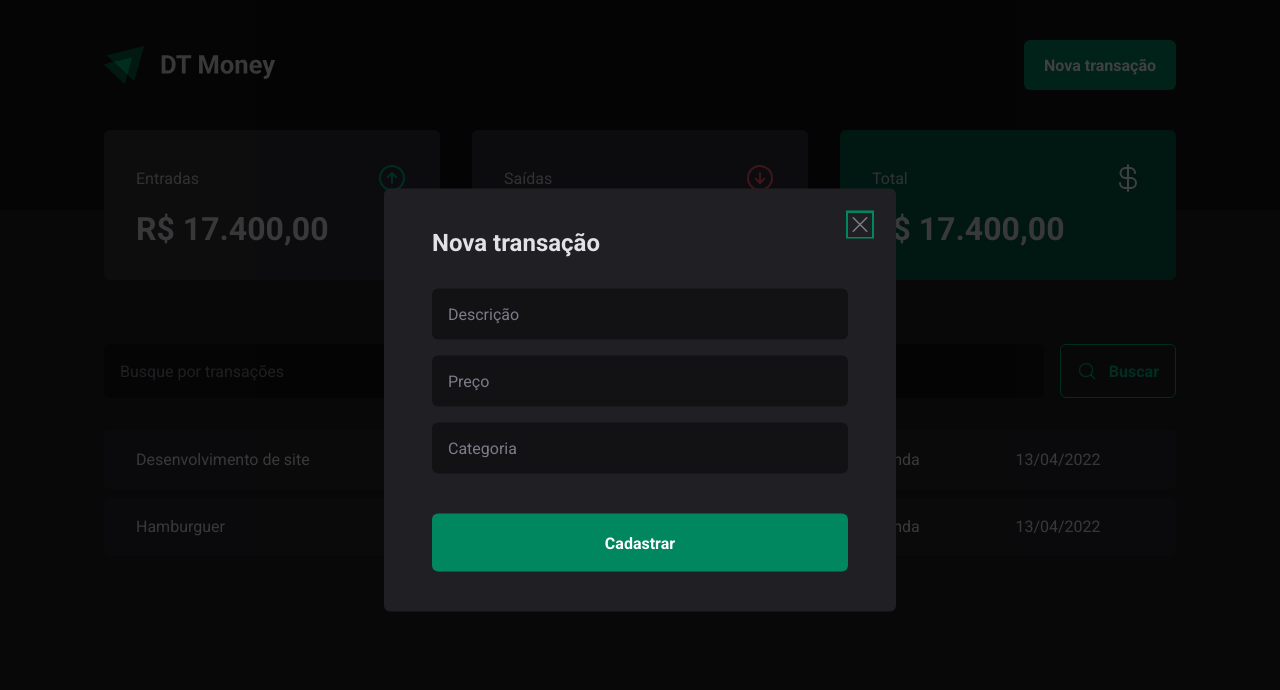
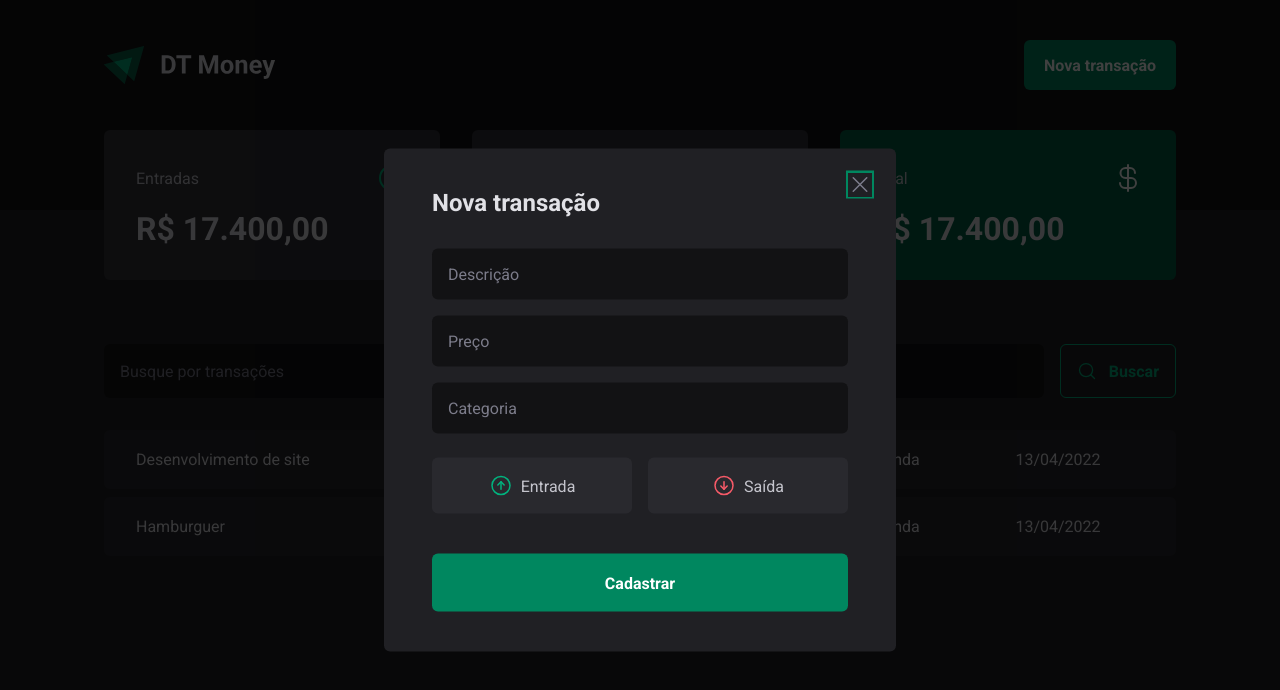
Before and after one commit to rdmuller/react_03_dt-money, a React (Vite) app: page / in a window 1280 px wide. Both pictures are taken after a click on the button "Nova transação". Shown: the top 690 px of the page. Built offline with nearby package versions, Linux system fonts and the light colour scheme.

Commit message:
finalizado o visual

```diff
--- a/package.json
+++ b/package.json
@@ -5,11 +5,13 @@
   "type": "module",
   "scripts": {
     "dev": "vite",
+    "dev:server": "json-server server.json -w -d 500",
     "build": "tsc && vite build",
     "preview": "vite preview"
   },
   "dependencies": {
     "@radix-ui/react-dialog": "^1.0.2",
+    "@radix-ui/react-radio-group": "^1.1.0",
     "phosphor-react": "^1.4.1",
     "react": "^18.2.0",
     "react-dom": "^18.2.0",
@@ -20,6 +22,7 @@
     "@types/react-dom": "^18.0.9",
     "@types/styled-components": "^5.1.26",
     "@vitejs/plugin-react": "^3.0.0",
+    "json-server": "^0.17.1",
     "typescript": "^4.9.3",
     "vite": "^4.0.0"
   }
--- /dev/null
+++ b/server.json
@@ -0,0 +1,20 @@
+{
+    "trancations": [
+        {
+            "id": 1,
+            "description": "Desenvolvimento de sites",
+            "type": "income",
+            "category": "Venda",
+            "price": 14000,
+            "createdAt": "2022-12-21T20:53:01.147Z"
+        },
+        {
+            "id": 2,
+            "description": "Hamburguer",
+            "type": "outcome",
+            "category": "Alimentação",
+            "price": 30,
+            "createdAt": "2022-12-21T21:12:01.147Z"
+        }
+    ]
+}
--- a/src/components/Header/index.tsx
+++ b/src/components/Header/index.tsx
@@ -1,7 +1,7 @@
 import { HeaderContainer, HeaderContent, NewTransactionButton } from "./styles";
 import * as Dialog from '@radix-ui/react-dialog';
 import logoImg from "../../assets/logo.svg";
-import { NewTrasactionModal } from "../NewtransactionModal";
+import { NewTrasactionModal } from "../NewTransactionModal";
 
 export function Header () {
     return (
--- a/src/components/NewTransactionModal/index.tsx
+++ b/src/components/NewTransactionModal/index.tsx
@@ -1,6 +1,7 @@
 import * as Dialog from "@radix-ui/react-dialog";
-import { X } from "phosphor-react";
-import { CloseButton, Content, Overlay } from "./styles";
+import * as RadioGroup from '@radix-ui/react-radio-group';
+import { ArrowCircleDown, ArrowCircleUp, X } from "phosphor-react";
+import { CloseButton, Content, Overlay, TransactionType, TransactionTypeButton } from "./styles";
 
 export function NewTrasactionModal () {
     return (
@@ -19,6 +20,17 @@ export function NewTrasactionModal () {
                     <input type="number" placeholder="Preço" required />
                     <input type="text" placeholder="Categoria" required />
 
+                    <TransactionType>
+                        <TransactionTypeButton value="income" variant="income">
+                            <ArrowCircleUp size={24} />
+                            Entrada
+                        </TransactionTypeButton>
+                        <TransactionTypeButton value="outcome" variant="outcome">
+                            <ArrowCircleDown size={24} />
+                            Saída
+                        </TransactionTypeButton>
+                    </TransactionType>
+
                     <button type="submit">
                         Cadastrar
                     </button>
--- a/src/components/NewTransactionModal/styles.ts
+++ b/src/components/NewTransactionModal/styles.ts
@@ -1,4 +1,5 @@
 import styled from "styled-components";
+import * as RadioGroup from '@radix-ui/react-radio-group';
 import * as Dialog from "@radix-ui/react-dialog";
 
 export const Overlay = styled(Dialog.Overlay)`
@@ -67,3 +68,45 @@ export const CloseButton = styled(Dialog.Close)`
     color: ${props => props.theme["gray-500"]};
     line-height: 0; // devido ao quadro ao redor quando recebe foco
 `;
+
+export const TransactionType = styled(RadioGroup.Root)`
+    display: grid;
+    grid-template-columns: repeat(2, 1fr);
+    gap: 1rem;
+    margin-top: 0.5rem;
+`;
+
+interface TransactionTypeButtonProps {
+    variant: "income" | "outcome";
+}
+
+export const TransactionTypeButton = styled(RadioGroup.Item)<TransactionTypeButtonProps>`
+    background-color: ${props => props.theme["gray-700"]};
+    padding: 1rem;
+    display: flex;
+    align-items: center;
+    justify-content: center;
+    gap: 0.5rem;
+    border-radius: 6px;
+    cursor: pointer;
+    border: 0;
+    color: ${props => props.theme["gray-300"]};
+
+    svg {
+        color: ${props => props.variant === "income" ? props.theme["green-300"] : props.theme["red-300"]};
+    }
+
+    &[data-state="unchecked"]:hover {
+        background-color: ${props => props.theme["gray-600"]};
+        transition: 0.2s;
+    }
+
+    &[data-state="checked"] {
+        color: ${props => props.theme.white};
+        background-color: ${props => props.variant === "income" ? props.theme["green-500"] : props.theme["red-500"]};
+
+        svg {
+            color: ${props => props.theme.white};
+        }
+    }
+`;
```
Also changed, not shown: 1 other file (tests, documents, lock files or other folders).
